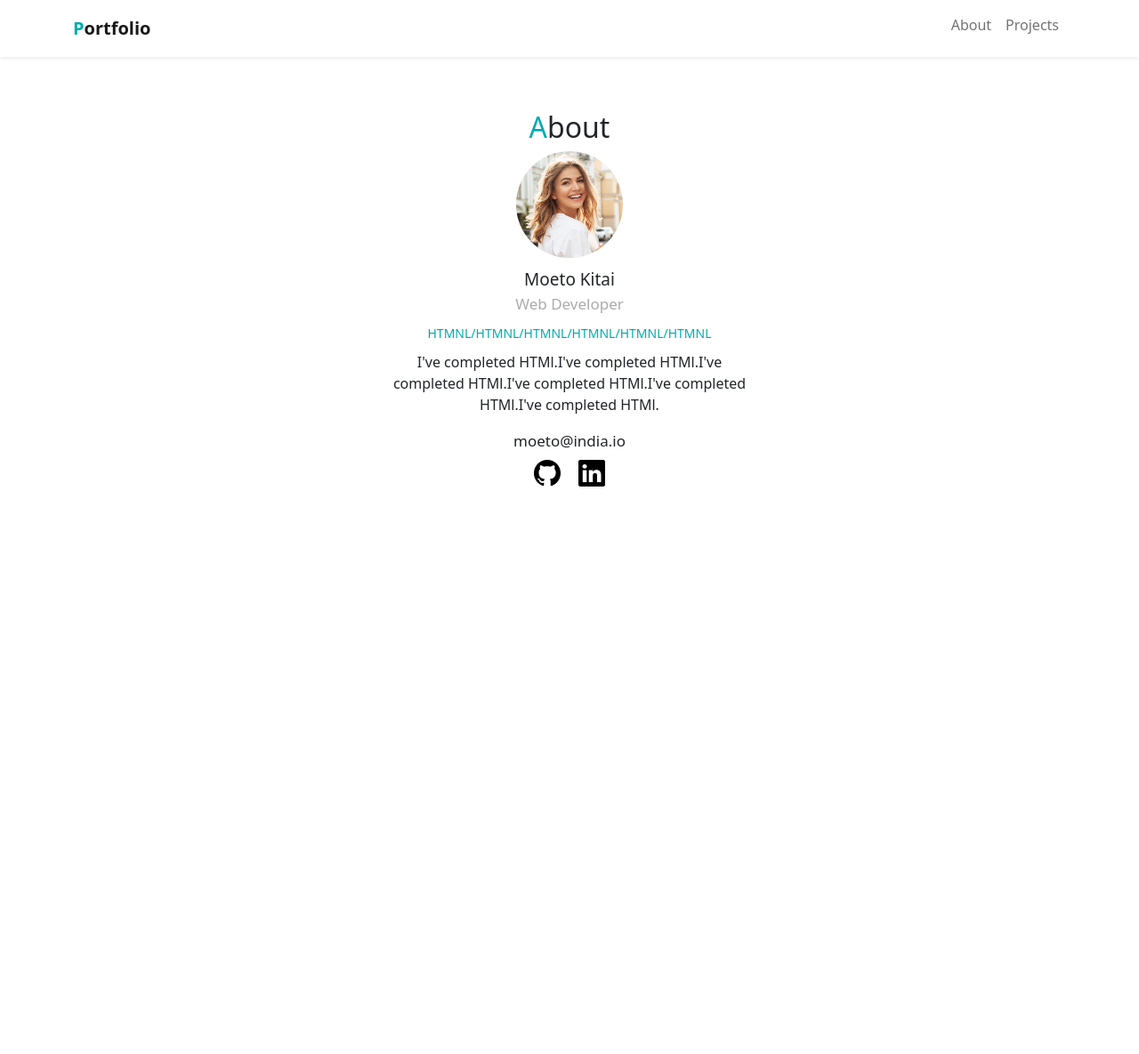
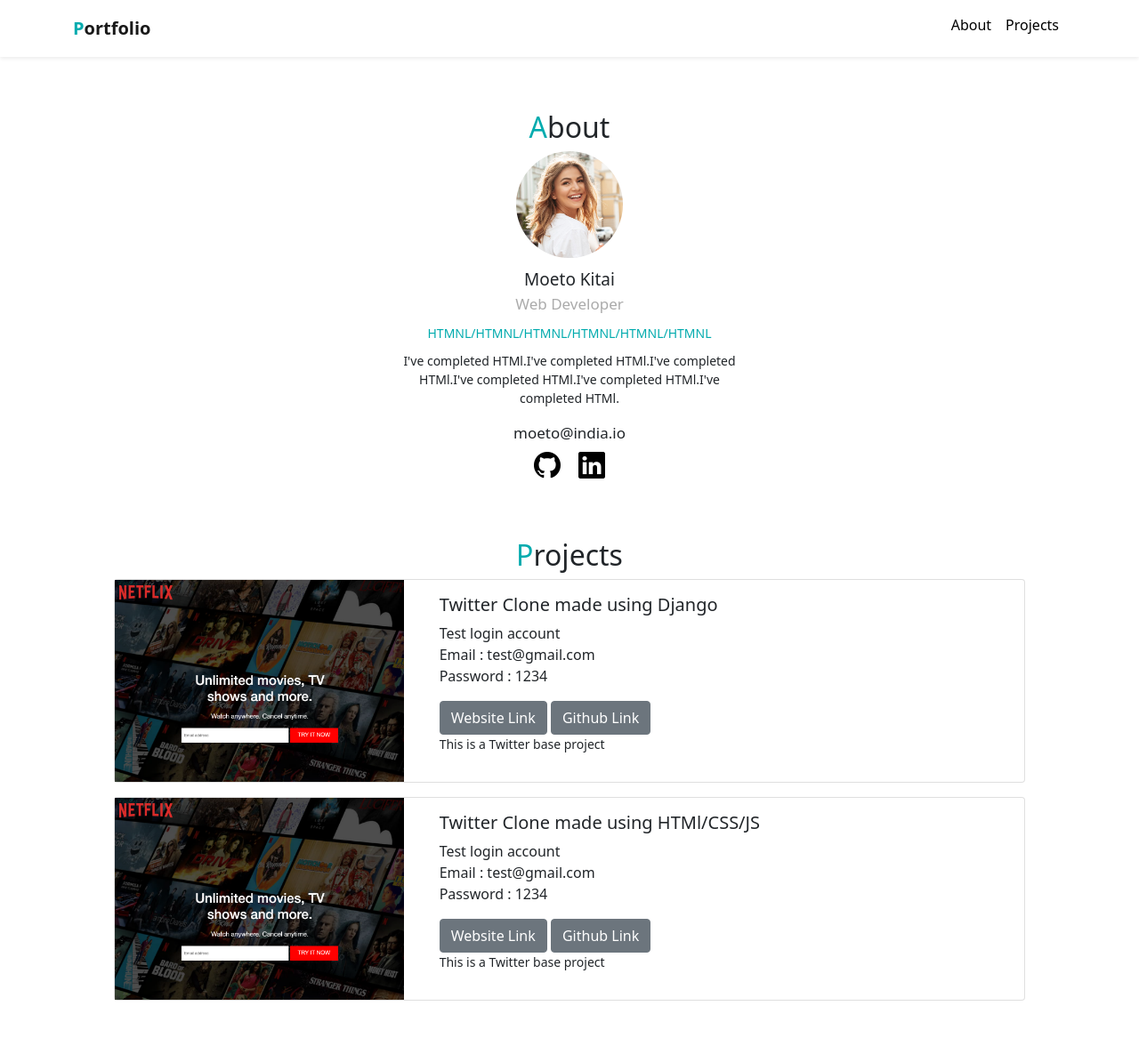
Before and after one commit to moetokitai/Portfolio, a PHP site: page / in a window 1280 px wide. Shown: the whole page at 89% size. Before the commit the page ends 547 px from the top, so only its background shows below. Run offline with PHP 8.4, Linux system fonts and the light colour scheme; some libraries are stand-ins or nearby versions.

Commit message:
Create initial parts

```diff
--- a/index.html
+++ b/index.html
@@ -45,6 +45,50 @@
     </div>
   </div>
 
+  <div id="project">
+    <h2><span class="font-primary">P</span>rojects</h2>
+    <div class="card mb-3">
+      <div class="row">
+        <div class="col-md-4">
+          <img src="img/project-netflix.png">
+        </div>
+        <div class="col-md-8">
+          <div class="card-body">
+            <h5 class="card-title">Twitter Clone made using Django</h5>
+              Test login account<br>
+              Email : test@gmail.com<br>
+              Password : 1234
+            </small></p>
+            <a href="#" target="_blank" class="btn btn-secondary">Website Link</a>
+            <a href="#" target="_blank" class="btn btn-secondary">Github Link</a>
+            <p class="card-text">This is a Twitter base project</p>
+          </div>
+        </div>
+      </div>
+    </div>
+
+    <div class="card mb-3">
+      <div class="row">
+        <div class="col-md-4">
+          <img src="img/project-netflix.png">
+        </div>
+        <div class="col-md-8">
+          <div class="card-body">
+            <h5 class="card-title">Twitter Clone made using HTMl/CSS/JS</h5>
+              Test login account<br>
+              Email : test@gmail.com<br>
+              Password : 1234
+            </small></p>
+            <a href="#" target="_blank" class="btn btn-secondary">Website Link</a>
+            <a href="#" target="_blank" class="btn btn-secondary">Github Link</a>
+            <p class="card-text">This is a Twitter base project</p>
+          </div>
+        </div>
+      </div>
+    </div>
+
+  </div>
+
   <script src="https://cdn.jsdelivr.net/npm/bootstrap@5.0.0-beta3/dist/js/bootstrap.bundle.min.js" integrity="sha384-JEW9xMcG8R+pH31jmWH6WWP0WintQrMb4s7ZOdauHnUtxwoG2vI5DkLtS3qm9Ekf" crossorigin="anonymous"></script>
 </body>
 </html>
--- a/style.css
+++ b/style.css
@@ -9,6 +9,21 @@ body{
   font-size: 20px;
   font-weight: bold;
 }
+
+p{
+  font-size: 14px;
+}
+
+h2{
+  font-weight: bold;
+  font-size: 23px;
+  margin-bottom: 20px;
+}
+
+a.font-black{
+  color: black !important;
+}
+
 
 #about{
   margin: 60px auto;
@@ -48,3 +63,20 @@ body{
   margin-top: 20px;
   color: black;
 }
+
+#project{
+  margin: 60px auto;
+  width: 80%;
+}
+
+#project h2{
+  text-align: center;
+}
+
+#project .card img{
+  width: 100%;
+}
+
+#project .card title{
+  font-weight: bold;
+}
```
